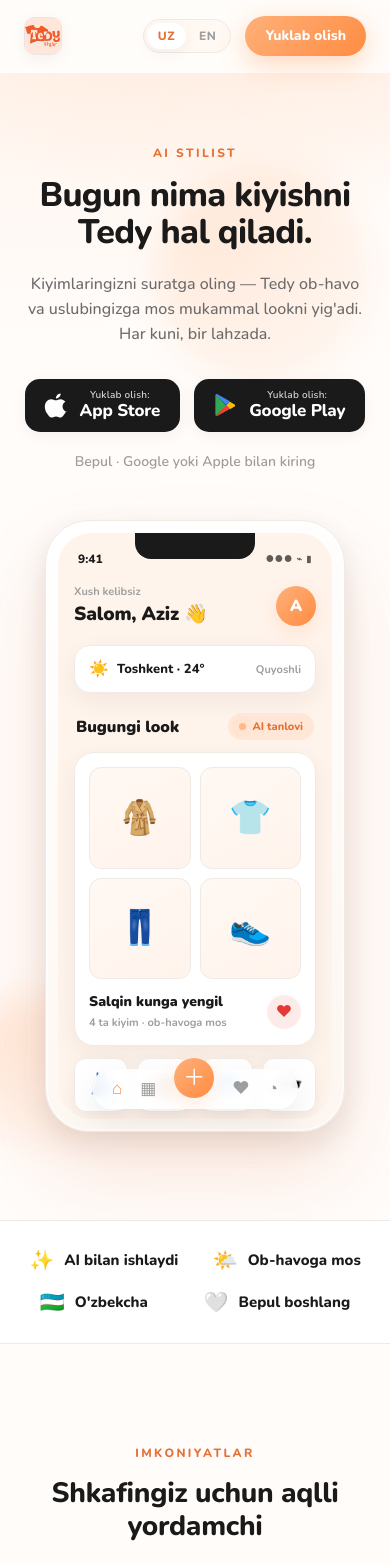
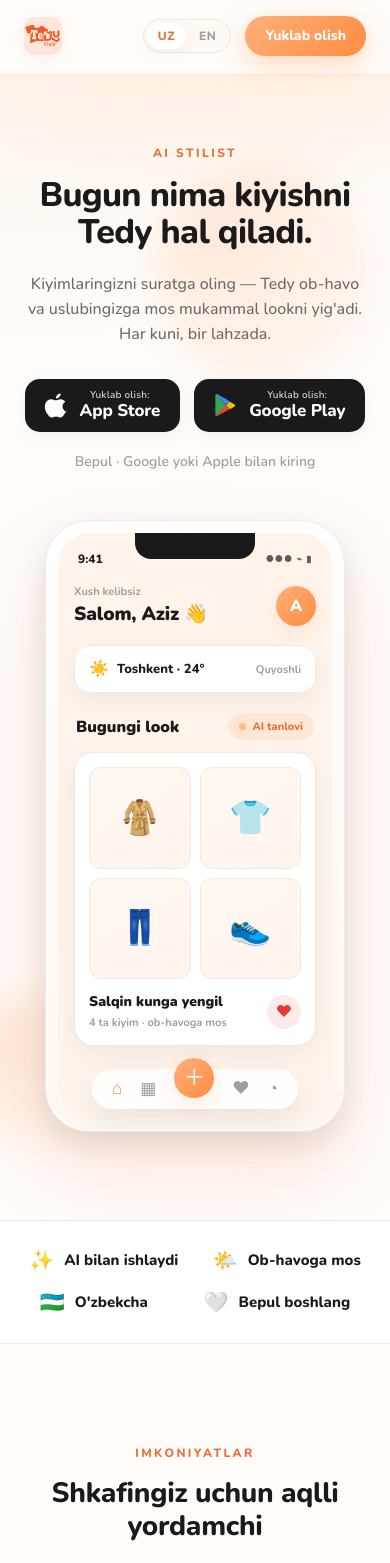
Before and after one commit to tedy-style-app/tedy-style-web, a React (Vite) app: page / in a window 390 px wide. Shown: the top 1563 px of the page. Built offline with nearby package versions, Linux system fonts and the light colour scheme.

Commit message:
Update logo references from PNG to SVG format in HTML and components; remove unused emoji grid in Phone component.

```diff
--- a/index.html
+++ b/index.html
@@ -15,7 +15,7 @@
     <meta property="og:type" content="website" />
     <meta property="og:image" content="/logo.png" />
 
-    <link rel="icon" type="image/png" href="/logo.png" />
+    <link rel="icon" type="image/svg+xml" href="/logo.svg" />
     <link rel="apple-touch-icon" href="/logo.png" />
 
     <link rel="preconnect" href="https://fonts.googleapis.com" />
--- a/src/components/DownloadCTA.tsx
+++ b/src/components/DownloadCTA.tsx
@@ -10,7 +10,7 @@
         <Reveal className="relative mx-auto max-w-[860px] overflow-hidden rounded-5xl border border-hair bg-[linear-gradient(160deg,#FFF4EC,#FFF8F3)] px-8 py-16 text-center shadow-card">
           <div className="pointer-events-none absolute inset-x-[-10%] bottom-[-60%] h-80 bg-grad-peach" />
           <img
-            src="/logo.png"
+            src="/logo.svg"
             alt=""
             aria-hidden="true"
             className="relative z-10 mx-auto mb-[22px] h-16 w-16 rounded-2xl shadow-soft"
--- a/src/components/Footer.tsx
+++ b/src/components/Footer.tsx
@@ -15,7 +15,7 @@
       <div className="mx-auto grid w-full max-w-[1140px] gap-8 px-6 grid-cols-2 md:grid-cols-[2fr_1fr_1fr_1fr]">
         <div className="col-span-2 md:col-span-1">
           <a href="#top" className="mb-3.5 inline-flex items-center gap-2.5">
-            <img src="/logo.png" alt="Tedy Style" className="h-[38px] w-[38px] rounded-[10px] shadow-soft" />
+            <img src="/logo.svg" alt="Tedy Style" className="h-[38px] w-[38px] rounded-[10px] shadow-soft" />
             <span className="text-[21px] font-black -tracking-[0.02em] text-orange-dark">
               Tedy<span className="ml-px font-bold italic text-orange">style</span>
             </span>
--- a/src/components/Nav.tsx
+++ b/src/components/Nav.tsx
@@ -4,7 +4,7 @@
 function Brand({ className = '' }: { className?: string }) {
   return (
     <a href="#top" aria-label="Tedy Style" className={`inline-flex items-center gap-2.5 ${className}`}>
-      <img src="/logo.png" alt="Tedy Style" className="h-[38px] w-[38px] rounded-[10px] shadow-soft" />
+      <img src="/logo.svg" alt="Tedy Style" className="h-[38px] w-[38px] rounded-[10px] shadow-soft" />
       <span className="brand-word text-[21px] font-black -tracking-[0.02em] text-orange-dark">
         Tedy<span className="ml-px font-bold italic text-orange">style</span>
       </span>
--- a/src/components/Phone.tsx
+++ b/src/components/Phone.tsx
@@ -137,17 +137,6 @@
           </button>
         </div>
       </div>
-
-      <div className="mt-3 grid grid-cols-4 gap-[9px]">
-        {['👗', '👜', '🧢', '🕶️'].map((e, i) => (
-          <div
-            key={i}
-            className="grid aspect-square place-items-center rounded-xl border border-hair bg-white text-[22px] shadow-soft"
-          >
-            {e}
-          </div>
-        ))}
-      </div>
     </>
   )
 }
```
Also changed, not shown: public/logo.svg (added).
